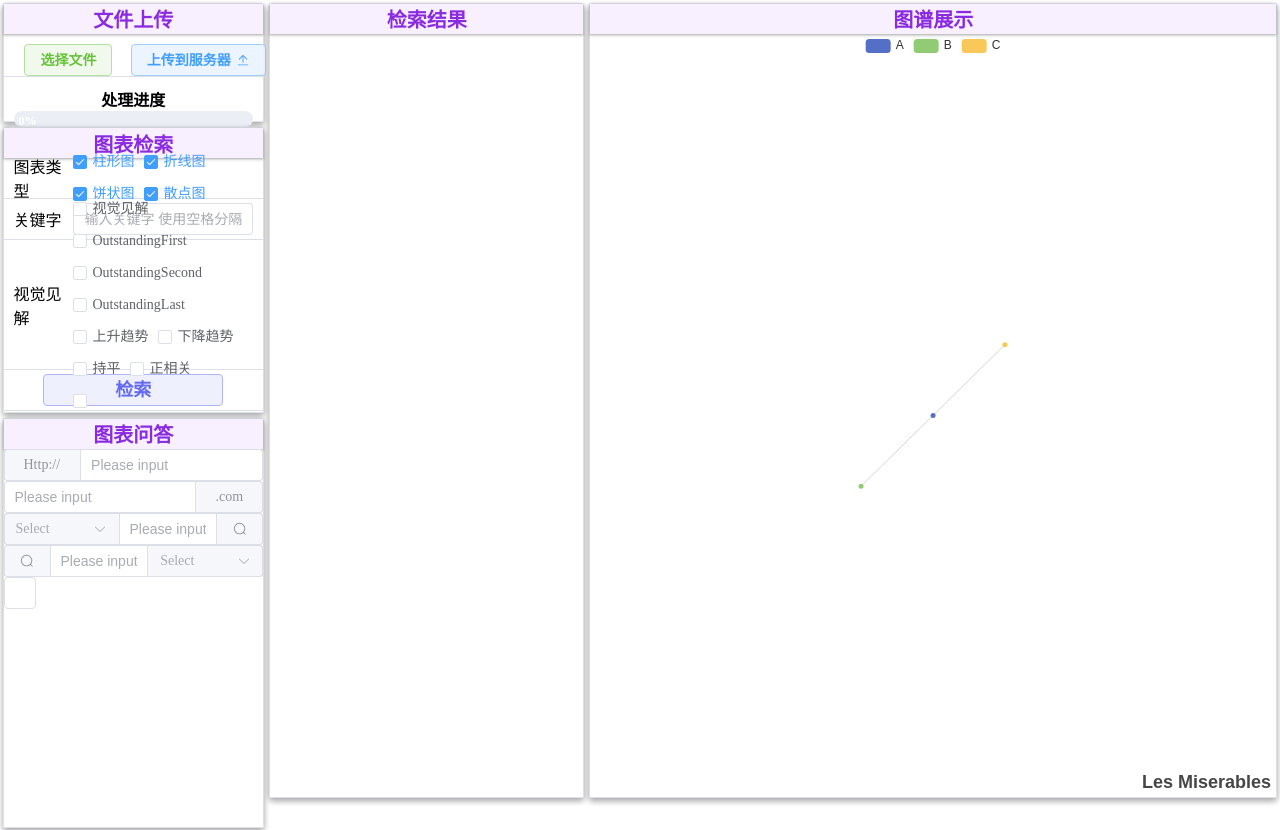
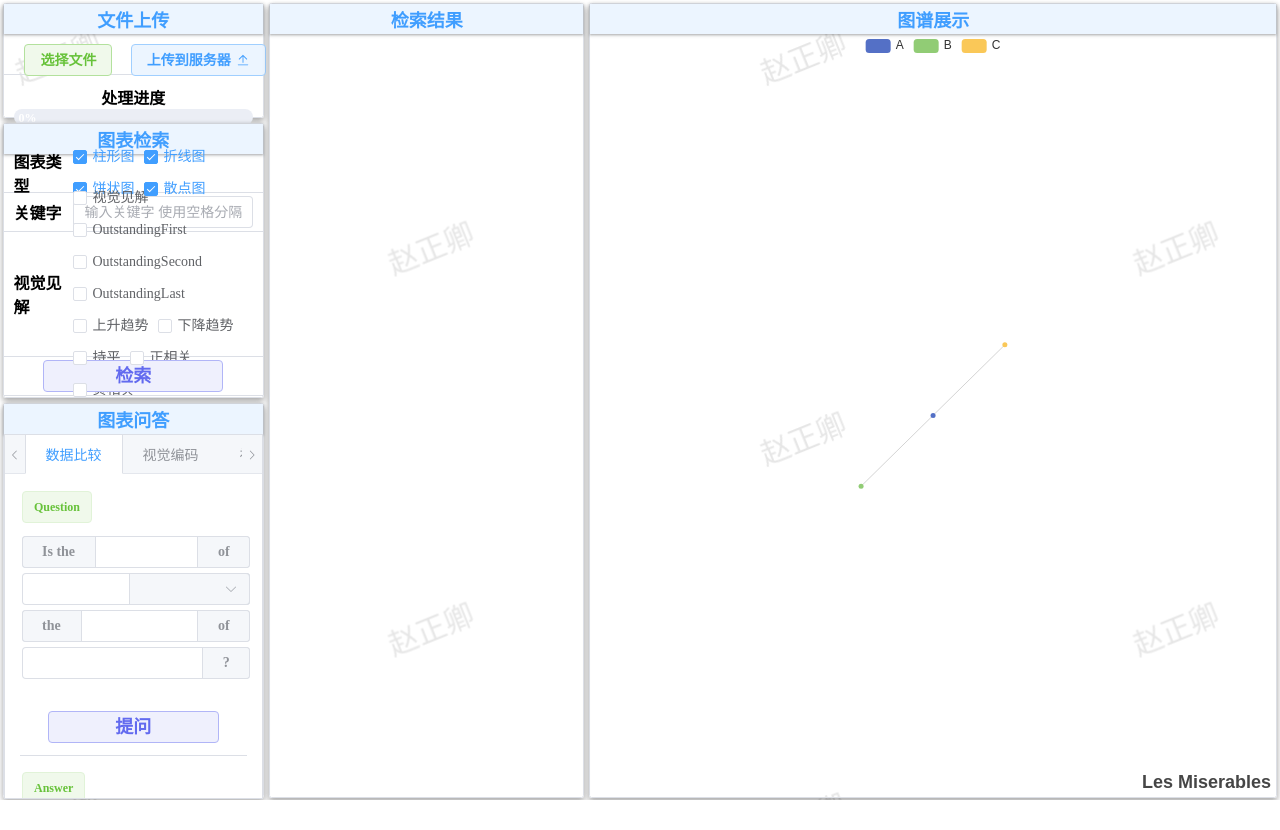
Before and after one commit to zhongziqi233/ChartKG-frontend, a Vue app: page / in a window 1280 px wide. After the commit the page ends 800 px from the top, so only its background shows below. Built offline with nearby package versions, Linux system fonts and the light colour scheme.

Commit message:
QA界面布局

```diff
--- a/src/App.vue
+++ b/src/App.vue
@@ -1,4 +1,5 @@
 <template>
+  <el-watermark :font="waterMarkConfig.font" :content="waterMarkConfig.content" :z-index="waterMarkConfig.zIndex" :gap="waterMarkConfig.gap">
     <el-row id="viewport">
       <el-col class="outer-col" :span="5">
         <el-row :style="{height: '15%'}">
@@ -38,16 +39,30 @@
         </SimpleCard>
       </el-col>
     </el-row>
+  </el-watermark>
 </template>
 
 <script setup>
 /* eslint-disable no-unused-vars */
+import { reactive } from 'vue';
+
 import SimpleCard from "./components/SimpleCard.vue";
 import ChartSearch from "./components/chartRetrieval/ChartRetrieval.vue";
 import ChartUpload from "./components/chartUpload/ChartUpload.vue";
 import SearchResult from "./components/retrievalResult/RetrievalResult.vue";
 import ChartQA from "./components/chartQA/ChartQA.vue";
 import ChartKG from "./components/chartKG/ChartKG.vue";
+
+const waterMarkConfig = reactive({
+  content: ['', '赵正卿', ''],
+  font: {
+    color: 'rgba(0, 0, 0, .1)',
+    fontSize: 30,
+  },
+  zIndex: -1,
+  gap: [250, 250]
+})
+
 </script>
 
 <style>
@@ -56,6 +71,8 @@ body {
   padding: 0;
   box-sizing: border-box;
   user-select: none;
+  font-family: '微软雅黑';
+  font-weight: bolder;
 }
 </style>
 
@@ -70,4 +87,7 @@ body {
 .components-slot {
   height: 100%;
 }
+.outer-col {
+  height: 100%;
+}
 </style>
--- a/src/components/SimpleCard.vue
+++ b/src/components/SimpleCard.vue
@@ -12,7 +12,6 @@
 </template>
 <script setup>
 /* eslint-disable no-unused-vars,no-undef */
-
 const props = defineProps({
     title: {
         type: String,
@@ -22,13 +21,12 @@ const props = defineProps({
 </script>
 <style scoped>
 .card-title {
-  background-color: rgb(248, 240, 255);
+  background-color: rgb(235.9, 245.3, 255);
   box-shadow: rgba(60, 64, 67, 0.3) 0px 1px 2px 0px, rgba(60, 64, 67, 0.15) 0px 1px 3px 1px;
-  color: BlueViolet;
+  color: #409EFF;
 }
 .card-title-text {
-  font-weight: bolder;
-  font-size: 20px;
+  font-size: 18px;
   margin: auto;
 }
 .card-container {
--- a/src/components/chartQA/ChartQA.vue
+++ b/src/components/chartQA/ChartQA.vue
@@ -1,56 +1,220 @@
 <template>
-  <!-- 这里需要一个模板，让用户通过自己的输入来得到一条比较不错的检索语句，类似下面这种 -->
-  <el-col :span="24">
-    <el-input v-model="input1" style="width: 100%" placeholder="Please input">
-      <template #prepend>Http://</template>
+  <el-col :span="24" :style="{height: '100%'}">
+    <el-tabs v-model="QAType" type="border-card" class="QA-tabs" stretch="true">
+      <!-- data comparison -->
+      <el-tab-pane class="tab-content" label="数据比较" name="DC">
+        <el-tag class="phrase-item phrase-item-tag" v-bind="tagType" :size="'large'" :effect="'light'">Question</el-tag>
+        <el-input class="phrase-item" v-model="DCPhrase[1]" placeholder="">
+          <template #prepend>{{ DCPhrase[0] }}</template>
+          <template #append> {{ DCPhrase[2] }}</template>
         </el-input>
-    <el-input v-model="input2" style="width: 100%" placeholder="Please input">
-      <template #append>.com</template>
+        <el-input class="phrase-item input-with-select" v-model="DCPhrase[3]" placeholder="">
+          <template #append>
+            <el-select v-model="DCPhrase[4]" :style="{width: '120px'}" placeholder="">
+              <el-option v-for="DCOption in DCOptions" :key="DCOption" :label="DCOption" :value="DCOption" />
+            </el-select>
+          </template>
         </el-input>
-    <el-input v-model="input3" style="width: 100%" placeholder="Please input" class="input-with-select">
+        <el-input class="phrase-item" v-model="DCPhrase[6]" placeholder="">
+          <template #prepend>{{ DCPhrase[5] }}</template>
+          <template #append>{{ DCPhrase[7] }}</template>
+        </el-input>
+        <el-input class="phrase-item" v-model="DCPhrase[8]" placeholder="">
+          <template #append>{{ DCPhrase[9] }}</template>
+        </el-input>
+        <el-button class="phrase-item" color="#626aef" plain @click="QAStart" :style="{width: '75%', marginTop: auto, margin: '30px 12.5% auto 12.5%'}">提问</el-button>
+        <el-divider />
+        <el-tag class="phrase-item phrase-item-tag" v-bind="tagType" :size="'large'" :effect="'light'">Answer</el-tag>
+        <el-input class="phrase-item" v-model="DCAnswer" disabled :style="{cursor: 'default'}"></el-input>
+      </el-tab-pane>
+      <!-- visual encoding -->
+      <el-tab-pane class="tab-content" label="视觉编码" name="VE">
+        <el-tag class="phrase-item phrase-item-tag" v-bind="tagType" :size="'large'" :effect="'light'" :style="{fontWeight: 'bolder'}">Question</el-tag>
+        <el-input class="phrase-item" v-model="VEPhrase[1]" placeholder="">
+          <template #prepend>{{ VEPhrase[0] }}</template>
+          <template #append>{{ VEPhrase[2] }}</template>
+        </el-input>
+        <el-input class="phrase-item input-with-select" v-model="VEPhrase[3]" placeholder="">
+          <template #append>
+            <el-select v-model="VEPhrase[4]" :style="{width: '120px'}" placeholder="">
+              <el-option v-for="VEOption in VEOptions" :key="VEOption" :label="VEOption" :value="VEOption" />
+            </el-select>
+          </template>
+        </el-input>
+        <el-button class="phrase-item" color="#626aef" plain @click="QAStart" :style="{width: '75%', marginTop: auto, margin: '104px 12.5% auto 12.5%'}">提问</el-button>
+        <el-divider />
+        <el-tag class="phrase-item phrase-item-tag" v-bind="tagType" :size="'large'" :effect="'light'">Answer</el-tag>
+        <el-input class="phrase-item" v-model="VEAnswer" disabled :style="{cursor: 'default'}"></el-input>
+      </el-tab-pane>
+      <!-- visual insight -->
+      <el-tab-pane class="tab-content" label="视觉见解" name="VI">
+        <el-tag class="phrase-item phrase-item-tag" v-bind="tagType" :size="'large'" :effect="'light'" :style="{fontWeight: 'bolder'}">Question</el-tag>
+        <div v-if="VIPhrase[0]=='Which'">
+          <el-input class="phrase-item input-with-select" v-model="VIPhrase[1]" placeholder="">
             <template #prepend>
-        <el-select v-model="select1" placeholder="Select" style="width: 115px">
-          <el-option label="Restaurant" value="1" />
-          <el-option label="Order No." value="2" />
-          <el-option label="Tel" value="3" />
+              <el-select v-model="VIPhrase[0]" :style="{width: '130px'}" placeholder="" @change="templateChange1">
+                <el-option v-for="VIOption0 in VIOptions[0]" :key="VIOption0" :label="VIOption0" :value="VIOption0" />
               </el-select>
             </template>
             <template #append>
-        <el-button :icon="Search" />
+              {{ VIPhrase[2] }}
             </template>
           </el-input>
-    <el-input v-model="input4" style="width: 100%" placeholder="Please input" class="input-with-select">
+          <el-input class="phrase-item input-with-select" placeholder="" disabled>
             <template #prepend>
-        <el-button :icon="Search" />
+              <el-select v-model="VIPhrase[3]" :style="{width: '280px'}" placeholder="">
+                <el-option v-for="VIOption3 in VIOptions[3]" :key="VIOption3" :label="VIOption3" :value="VIOption3" />
+              </el-select>
             </template>
             <template #append>
-        <el-select v-model="select2" placeholder="Select" style="width: 115px">
-          <el-option label="Restaurant" value="1" />
-          <el-option label="Order No." value="2" />
-          <el-option label="Tel" value="3" />
+              {{ VIPhrase[4] }}
+            </template>
+          </el-input>
+        </div>
+        <div v-else>
+          <el-input class="phrase-item input-with-select" placeholder="" disabled>
+            <template #prepend>
+              <el-select v-model="VIPhrase[0]" :style="{width: '130px'}" placeholder="" @change="templateChange1">
+                <el-option v-for="VIOption0 in VIOptions[0]" :key="VIOption0" :label="VIOption0" :value="VIOption0" />
+              </el-select>
+            </template>
+            <template #append>
+              <el-select v-model="VIPhrase[1]" :style="{width: '200px'}" placeholder="" @change="templateChange2">
+                <el-option v-for="VIOption1 in VIOptions[1]" :key="VIOption1" :label="VIOption1" :value="VIOption1" />
               </el-select>
             </template>
           </el-input>
-    <el-button @click="test"></el-button>
+          <el-input class="phrase-item input-with-select" v-model="VIPhrase[3]" placeholder="">
+            <template #prepend>
+              {{ VIPhrase[2] }}
+            </template>
+            <template #append>
+              {{ VIPhrase[4] }}
+            </template>
+          </el-input>
+        </div>
+        <el-button class="phrase-item" color="#626aef" plain @click="QAStart" :style="{width: '75%', margin: '104px 12.5% auto 12.5%'}">提问</el-button>
+        <el-divider />
+        <el-tag class="phrase-item phrase-item-tag" v-bind="tagType" :size="'large'" :effect="'light'">Answer</el-tag>
+        <el-input class="phrase-item" v-model="VIAnswer" disabled :style="{cursor: 'default'}"></el-input>
+      </el-tab-pane>
+
+    </el-tabs>
   </el-col>
 </template>
 
 <script setup>
 /* eslint-disable no-unused-vars */
-import { ref } from 'vue';
+import { ref, computed } from 'vue';
 
-import { Search } from '@element-plus/icons-vue';
+const QAType = ref('DC')
 
-const input1 = ref("")
-const input2 = ref("")
-const input3 = ref("")
-const input4 = ref("")
-const select1 = ref("")
-const select2 = ref("")
+const tagType = computed(() => {
+  switch(QAType.value) {
+    case 'DC':
+      return { type: 'success' };
+    case 'VE':
+      return { type: 'warning' };
+    case 'VI':
+      return { type: 'primary' };
+    default:
+      return { type: 'info' };
+  }
+})
+
+const DCOptions = ['more than', 'less than', 'equals'];
+const DCPhrase = ref({
+  0: 'Is the', 1: '', 2: 'of',
+  3: '', 4: '',
+  5: 'the', 6: '', 7: 'of',
+  8: '', 9: '?',
+})
+const DCQuestion = ref('');
+const DCAnswer = ref('');
+
+const VEOptions = ['encode?', 'indicate?', 'represent?'];
+const VEPhrase = ref({
+  0: 'What does the', 1: '', 2: 'of the',
+  3: '', 4: ''
+});
+const VEQuestion = ref('');
+const VEAnswer = ref('');
+
+const VIOptions = {
+  0: ['Which', 'What is the'],
+  1: ['trend', 'obvious visual insight'],
+  2: ['of the', 'about'],
+  3: ['Outstanding First', 'Outstanding Second', 'Outstanding Last'],
+}
+
+const VIPhrase = ref({
+  0: 'Which',
+  1: '',
+  2: 'is',
+  3: '',
+  4: '?'
+})
+
+const templateChange1 = () => {
+  if (VIPhrase.value[0] == "Which") {
+    VIPhrase.value = {
+      0: 'Which', 1: '', 2: 'is',
+      3: '', 4: '?'
+    }
+  } else {
+    VIPhrase.value = {
+      0: 'What is the', 1: '',
+      2: '', 3: '', 4: '?'
+    }
+  }
+}
+const templateChange2 = () => {
+  if (VIPhrase.value[1] == 'trend') {
+    VIPhrase.value[2] = 'of the';
+  } else {
+    VIPhrase.value[2] = 'about';
+  }
+}
+
+const QAStart = () => {
+
+}
 </script>
 
 <style scoped>
+.QA-tabs {
+  height: 100%;
+}
+.QA-tabs > .el-tabs__content {
+  padding: 32px;
+  color: #6b778c;
+  font-size: 32px;
+  height: 100%;
+}
+.QA-tabs .custom-tabs-label .el-icon {
+  vertical-align: middle;
+}
+.QA-tabs .custom-tabs-label span {
+  vertical-align: middle;
+  margin-left: 4px;
+}
 .input-with-select .el-input-group__prepend {
   background-color: var(--el-fill-color-blank);
 }
+.phrase-item {
+  margin: 2.5px;
+}
+.phrase-item-tag {
+  font-weight: bolder;
+  margin-bottom: 10px;
+}
+
+.el-button {
+  font-size: 18px;
+  font-weight: bolder;
+}
+
+.el-divider {
+  margin: 12px auto;
+}
 </style>
--- a/src/components/chartRetrieval/ChartRetrieval.vue
+++ b/src/components/chartRetrieval/ChartRetrieval.vue
@@ -101,6 +101,6 @@ const retrievalStart = () => {
 }
 .el-button {
   font-size: 18px;
-  font-weight: bold;
+  font-weight: bolder;
 }
 </style>
```
Lines whose indentation alone changed are shown as unchanged.
